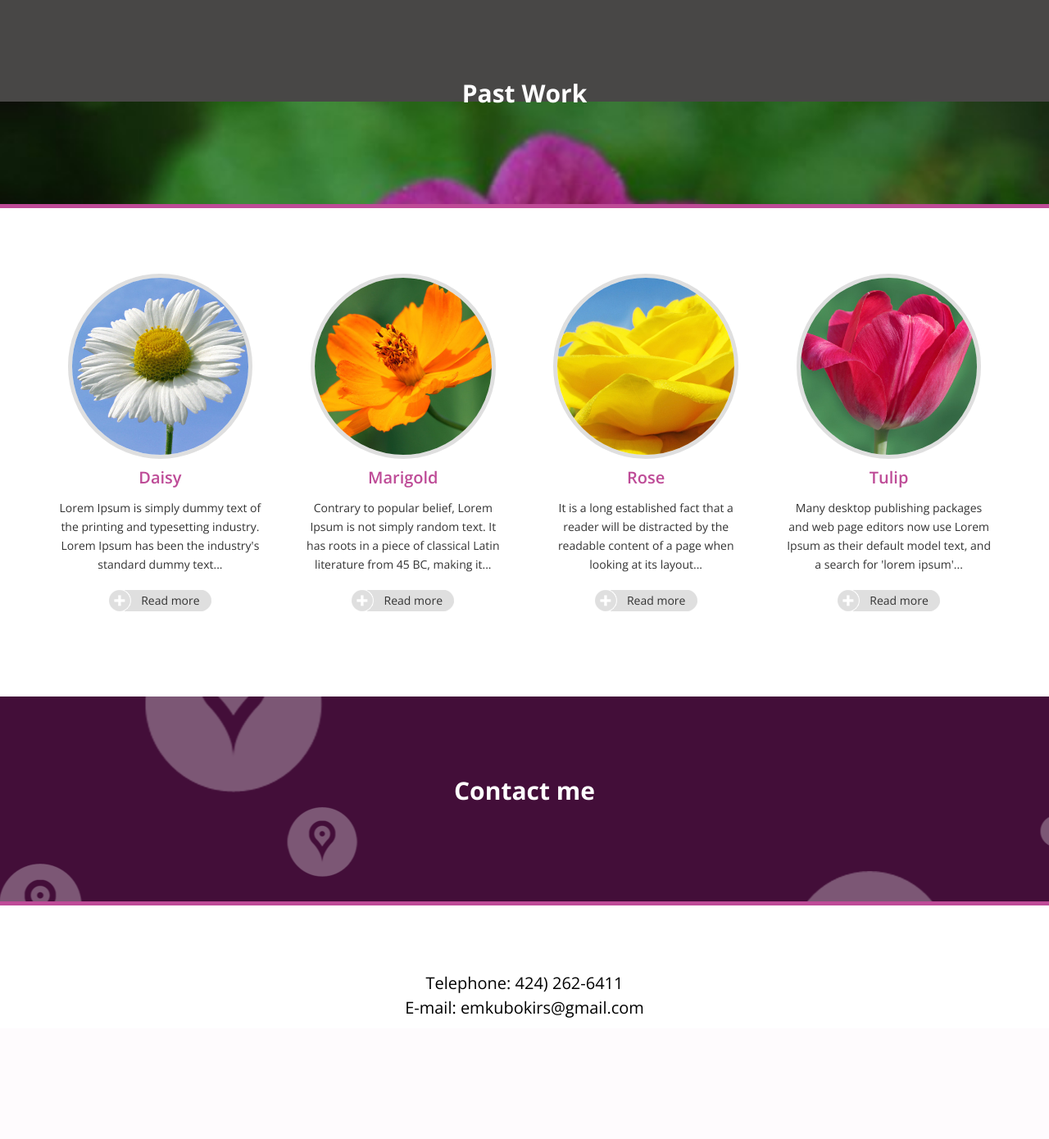
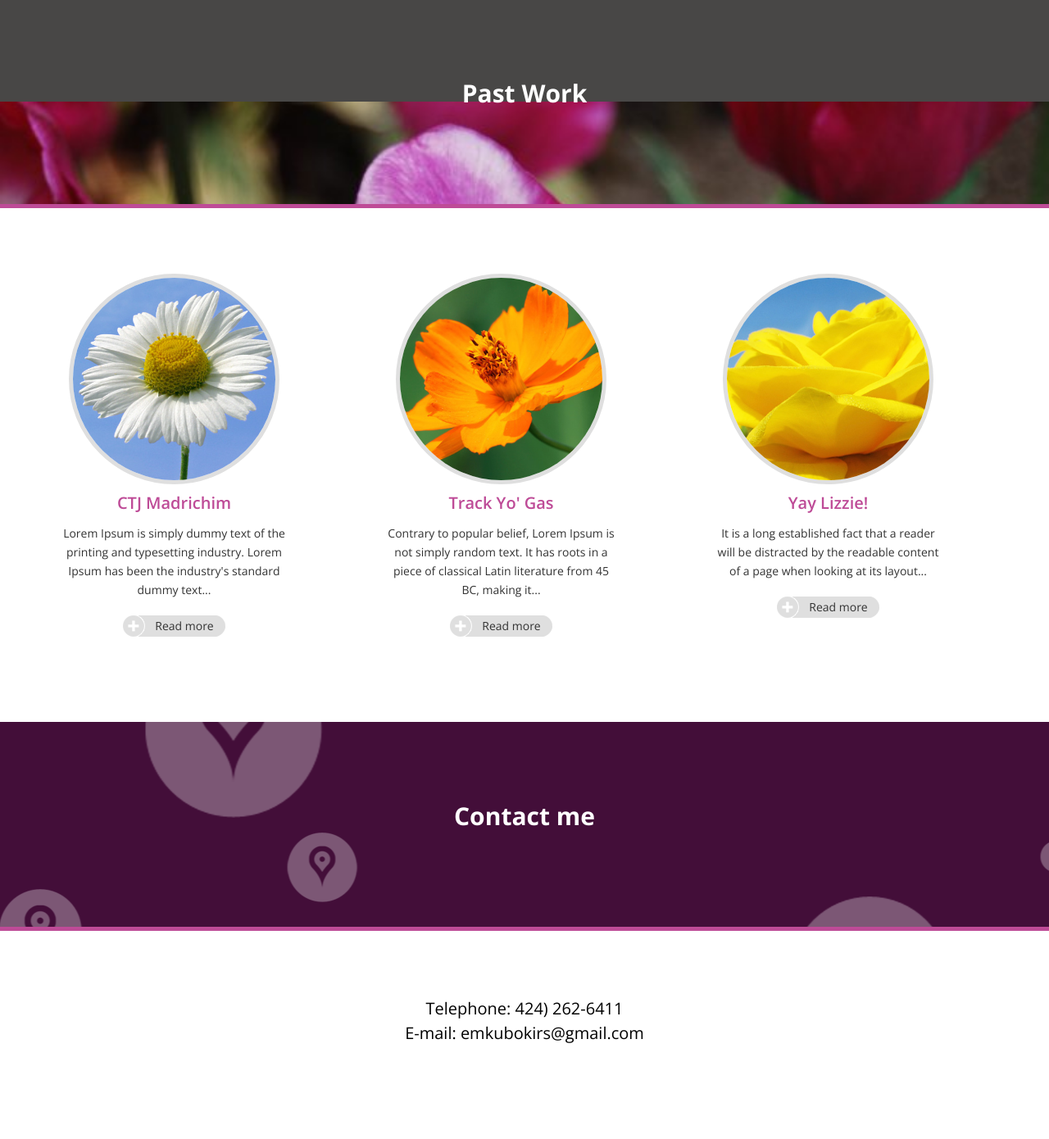
Before and after one commit to ekubokirs/work, a PHP site: page / in a window 1280 px wide. Shown: the part 1458-2848 px from the top of the page at 82% size. Before the commit the page ends 2700 px from the top, so only its background shows below. Run offline with PHP 8.4, Linux system fonts and the light colour scheme; some libraries are stand-ins or nearby versions.

Commit message:
updated photos and contact information

```diff
--- a/css/style.css
+++ b/css/style.css
@@ -98,12 +98,10 @@ h2 {
 #about p {
     margin-top:80px;
 }
-/*#contact p {
+#contact p {
     padding:0 20px;
     width:50%;
-    margin:0 0 80px;
-}*/
-.contact-info{
+    margin:0 25% 10% 25%;
     text-align: center;
 }
 #welcome {
@@ -115,8 +113,8 @@ h2 {
     color:#666;
 }
 .blog-item {
-    width:22%;
-    margin-right:4%;
+    width:25%;
+    margin-right:10%;
     float:left;
     text-align:center;
 }
@@ -286,7 +284,8 @@ a#pull {
 
 /* ============== Parallax image backgounds ==================== */
 .js-background-1 {
-    background: transparent url('../img/about-bg.jpg') 10% 150px no-repeat;
+    background-image: url('../img/about-bg.jpg');
+    background-repeat: no-repeat;
     background-size: cover;
 }
 .js-background-2 {
@@ -385,6 +384,8 @@ a#pull {
         float:none;
     }
     #contact p {
-        width:100%;text-align:left;
+        margin: 0 10% 10% 10%;
+        width:80%;
+        text-align:center;
     }
 }
--- a/index.html
+++ b/index.html
@@ -30,7 +30,7 @@
 	        <a href="#" id="pull"></a>
 	    </div>
 	</div>
-	<div id="welcome" class="wrap">Welcome to Emilia's !</div>
+	<div id="welcome" class="wrap">Welcome to Emilia's Portfolio!</div>
 	<a name="about-link" class="anchor">&nbsp;</a>
 	<div id="about-title">
 		<div class="wraptitle">
@@ -53,28 +53,28 @@
 	<div id="blog" class="wrap">
 		<div class="blog-item">
 			<img class="circle" src="img/blog1.jpg" alt="Daisy" />
-			<p class="title">Daisy</p>
+			<p class="title">CTJ Madrichim</p>
 			<p class="info">Lorem Ipsum is simply dummy text of the printing and typesetting industry. Lorem Ipsum has been the industry's standard dummy text...</p>
 			<a href="#inline1" class="readmore fancybox">Read more</a>
 		</div>
 		<div class="blog-item">
 			<img class="circle" src="img/blog2.jpg" alt="Marigold" />
-			<p class="title">Marigold</p>
+			<p class="title">Track Yo' Gas</p>
 			<p class="info">Contrary to popular belief, Lorem Ipsum is not simply random text. It has roots in a piece of classical Latin literature from 45 BC, making it...</p>
 			<a href="#inline2" class="readmore fancybox">Read more</a>
 		</div>
-		<div class="blog-item">
+		<div class="blog-item last">
 			<img class="circle" src="img/blog3.jpg" alt="Rose" />
-			<p class="title">Rose</p>
+			<p class="title">Yay Lizzie!</p>
 			<p class="info">It is a long established fact that a reader will be distracted by the readable content of a page when looking at its layout...</p>
 			<a href="#inline3" class="readmore fancybox">Read more</a>
 		</div>
-		<div class="blog-item last">
+		<!-- <div class="blog-item last">
 			<img class="circle" src="img/blog4.jpg" alt="Tulip" />
 			<p class="title">Tulip</p>
 			<p class="info">Many desktop publishing packages and web page editors now use Lorem Ipsum as their default model text, and a search for 'lorem ipsum'...</p>
 			<a href="#inline4" class="readmore fancybox">Read more</a>
-		</div>
+		</div> -->
 	</div>
 	<div id="inline1" class="popupbox">
 		<h3>Daisy</h3>
@@ -107,8 +107,8 @@
 		</div>
 	</div>
 	<div id="contact" class="wrap">
-		<p class="contact-info">
-			Telephone: 424) 262-6411<br />
+		<p>
+			Telephone: 424) 262-6411<br>
 			E-mail: emkubokirs@gmail.com
 		</p>
 	</div>
```
Also changed, not shown: img/about-bg.jpg, img/blog-bg.jpg, 2 other files.
